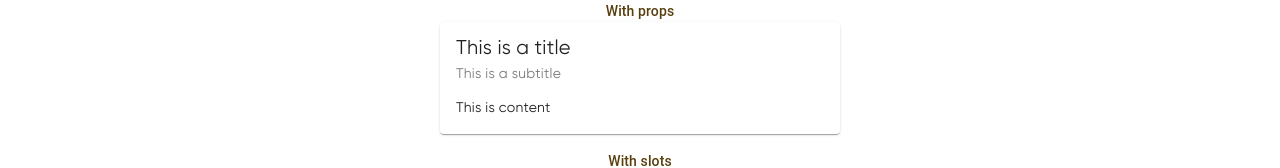
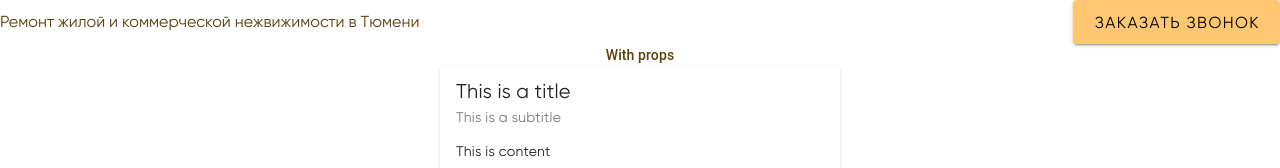
Before and after one commit to KirillUnited/BRS-apartment-repair-service, a Nuxt app: page / in a window 1280 px wide. Shown: the top 168 px of the page. Built offline with nearby package versions, Linux system fonts and the light colour scheme.

Commit message:
Create default layout

```diff
--- a/src/assets/styles/main.scss
+++ b/src/assets/styles/main.scss
@@ -13,6 +13,6 @@
     font-display: swap;
 }
 html {
-    font-family: 'Gilroy';
+    font-family: 'Gilroy', sans-serif;
     color: #593F0D;
 }
--- /dev/null
+++ b/src/components/Header.vue
@@ -0,0 +1,20 @@
+<template>
+    <header>
+        <div class="container">
+            <div class="d-flex flex-wrap justify-space-between align-center">
+                <p>Ремонт жилой и коммерческой нежвижимости в Тюмени</p>
+                <v-btn color="primary" text="ЗАКАЗАТЬ ЗВОНОК" size="large"></v-btn>
+            </div>
+        </div>
+    </header>
+</template>
+
+<script>
+    export default {
+        name: "Header"
+    }
+</script>
+
+<style scoped>
+
+</style>
--- /dev/null
+++ b/src/layouts/default.vue
@@ -0,0 +1,17 @@
+<template>
+    <Header/>
+    <slot/>
+</template>
+
+<script>
+    import Header from "../components/Header";
+
+    export default {
+        name: "default",
+        components: {Header}
+    }
+</script>
+
+<style scoped>
+
+</style>
--- a/src/plugins/vuetify.js
+++ b/src/plugins/vuetify.js
@@ -14,7 +14,6 @@ export default defineNuxtPlugin(nuxtApp => {
                     colors: {
                         primary: "#FFC771",
                         secondary: "#593F0D",
-                        surface: '#FFFFFF',
                     }
                 },
             },
```
